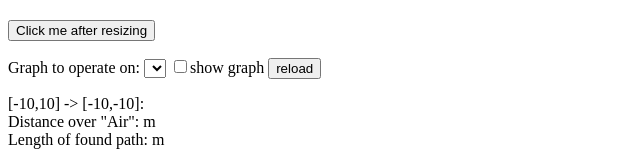
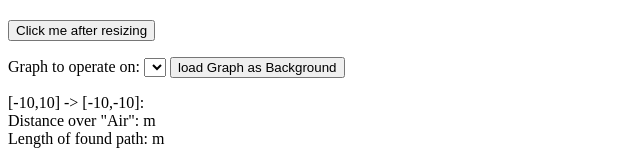
Before and after one commit to guserav/pathFindingOnSea, a Flask app: page /map in a window 1280 px wide. Shown: the part 168-332 px from the top of the page, without its empty margins (0-640 px from the left). Run offline with Flask 2, Linux system fonts and the light colour scheme; lists and menus that the app fills with data are empty; some libraries are stand-ins or nearby versions.

Commit message:
Add explanation on usage

```diff
--- a/app.py
+++ b/app.py
@@ -18,7 +18,7 @@ def createDirectory(name):
 
 @app.route('/')
 def index():
-    return flask.redirect(flask.url_for('show_map'))
+    return flask.redirect(flask.url_for('calculateOutlines'))
 
 @app.route('/calculateOutlines')
 def calculateOutlines():
@@ -69,6 +69,7 @@ def generateGraph():
         if size <= 1000:
             geojsonFile = os.path.join(DATA_DIR, source, GRAPH_GEOJSON.format(size))
             graph.output_geojson(geojsonFile)
+        return flask.redirect(flask.url_for('show_map'))
 
     return flask.render_template('generateGraph.html', data=data)
 
--- a/static/map.js
+++ b/static/map.js
@@ -118,9 +118,7 @@ map.on('singleclick', function(e){
     setPoint1 = !setPoint1;
 });
 
-const showGraphToggle = document.querySelector('#show_graph');
 function reloadBackground() {
-    if(showGraphToggle.checked) {
     var vectorSource = new ol.source.Vector({
         url: '/data/json/' + data_source.selectedOptions[0].value,
         format: new ol.format.GeoJSON({dataProjection: 'EPSG:4326', featureProjection: 'EPSG:3857'}),
@@ -131,4 +129,3 @@ function reloadBackground() {
     });
     map.getLayers().setAt(1, vectorLayer);
 }
-}
--- a/templates/map.html
+++ b/templates/map.html
@@ -19,8 +19,7 @@
             {%endfor%}
         {%endfor%}
     </select>
-    <input type='checkbox' id="show_graph">show graph</input>
-    <button onClick='javascript:reloadBackground()'>reload</button>
+    <button onClick='javascript:reloadBackground()'>load Graph as Background</button>
 </p>
 <p>
     [<span id='start'></span>] -&gt; [<span id='end'></span>]: <br/>
```
Also changed, not shown: README.md. Lines whose indentation alone changed are shown as unchanged.
